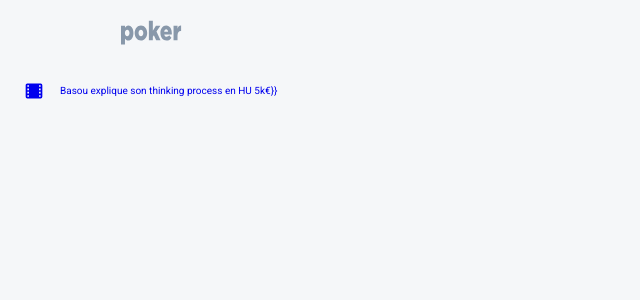
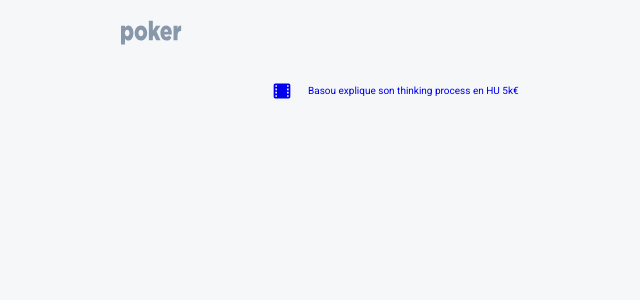
Before and after one commit to greglejeune/blog, a Jekyll site: the page built from index.html, in a window 1280 px wide. Shown: the top 300 px of the page, without its empty margins (0-640 px from the left). Built offline with Jekyll 4.4.1, drawn with Linux system fonts in a browser that asks for light colours.

Commit message:
Add files via upload

```diff
--- a/css/blog.css
+++ b/css/blog.css
@@ -7,6 +7,12 @@ body {
     font-feature-settings: "pnum";
     font-variant-numeric: proportional-nums;
     text-rendering: optimizeLegibility;
+}
+
+.page {
+    width: 100%;
+    max-width: 48rem;
+    margin: 0 auto;
 }
 
 .index {
--- a/index.html
+++ b/index.html
@@ -4,9 +4,11 @@ layout: base
 
 {% for post in site.posts %}
     <a href="{{ post.url | prepend: site.baseurl }}">
-        <div class="index">
-            <svg viewBox="0 0 24 24"><path d="M4 3h16a2 2 0 0 1 2 2v14a2 2 0 0 1-2 2H4a2 2 0 0 1-2-2V5c0-1.1.9-2 2-2zm0 2v2h2V5H4zm0 4v2h2V9H4zm0 4v2h2v-2H4zm0 4v2h2v-2H4zM18 5v2h2V5h-2zm0 4v2h2V9h-2zm0 4v2h2v-2h-2zm0 4v2h2v-2h-2z" class="fill-current text-blue-500"></path><path d="M9 5h6a1 1 0 0 1 1 1v4a1 1 0 0 1-1 1H9a1 1 0 0 1-1-1V6a1 1 0 0 1 1-1zm0 8h6a1 1 0 0 1 1 1v4a1 1 0 0 1-1 1H9a1 1 0 0 1-1-1v-4a1 1 0 0 1 1-1z" class="fill-current text-blue-200"></path></svg>
-            <div class="text-base">{{ post.title }}}}</div>
+        <div class="page">
+            <div class="index">
+                <svg viewBox="0 0 24 24"><path d="M4 3h16a2 2 0 0 1 2 2v14a2 2 0 0 1-2 2H4a2 2 0 0 1-2-2V5c0-1.1.9-2 2-2zm0 2v2h2V5H4zm0 4v2h2V9H4zm0 4v2h2v-2H4zm0 4v2h2v-2H4zM18 5v2h2V5h-2zm0 4v2h2V9h-2zm0 4v2h2v-2h-2zm0 4v2h2v-2h-2z" class="fill-current text-blue-500"></path><path d="M9 5h6a1 1 0 0 1 1 1v4a1 1 0 0 1-1 1H9a1 1 0 0 1-1-1V6a1 1 0 0 1 1-1zm0 8h6a1 1 0 0 1 1 1v4a1 1 0 0 1-1 1H9a1 1 0 0 1-1-1v-4a1 1 0 0 1 1-1z" class="fill-current text-blue-200"></path></svg>
+                <div class="text-base">{{ post.title }}</div>
+            </div>
         </div>
     </a>
 {% endfor %}
```
